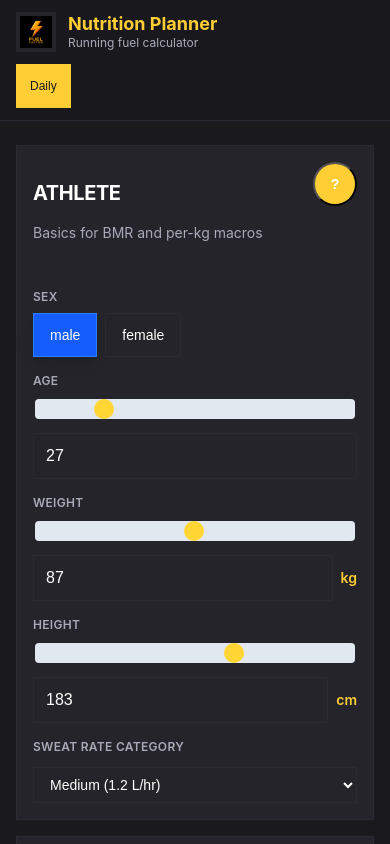
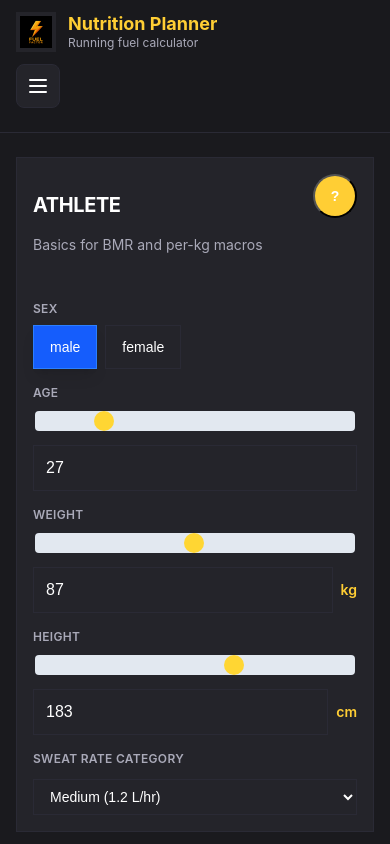
Before and after one commit to kaynejohns/nutrition-planner, a React (Vite) app: page / in a window 390 px wide. Shown: the top 844 px of the page. Built offline with nearby package versions, Linux system fonts and the light colour scheme; what netlify-identity-widget would draw is missing.

Commit message:
Add responsive hamburger menu for mobile navigation

```diff
--- a/src/App.jsx
+++ b/src/App.jsx
@@ -500,6 +500,7 @@ export default function App(){
   const [dark, setDark] = useState(Boolean(initial.dark));
   const [tab, setTab] = useState("daily"); // daily | race | hydration | performance
   const [isPremium, setIsPremium] = useState(false); // Premium feature flag
+  const [isMenuOpen, setIsMenuOpen] = useState(false); // Mobile menu state
 
   // Handle premium upgrade - simple toggle for everyone
   const handleUpgrade = () => {
@@ -1768,10 +1769,28 @@ export default function App(){
                 <div className="text-xs sm:text-sm text-[#A9A9B8]">Running fuel calculator</div>
               </div>
             </div>
+            {/* Hamburger menu button - mobile only */}
+            <button
+              onClick={() => setIsMenuOpen(!isMenuOpen)}
+              className="md:hidden w-10 h-10 rounded-lg bg-[#24242A] border border-[#2A2A35] flex items-center justify-center hover:bg-[#2A2A35] transition-colors"
+              aria-label="Main menu"
+              aria-expanded={isMenuOpen}
+            >
+              <svg className="w-6 h-6 text-[#FFFFFF]" fill="none" stroke="currentColor" viewBox="0 0 24 24">
+                {isMenuOpen ? (
+                  <path strokeLinecap="round" strokeLinejoin="round" strokeWidth={2} d="M6 18L18 6M6 6l12 12" />
+                ) : (
+                  <path strokeLinecap="round" strokeLinejoin="round" strokeWidth={2} d="M4 6h16M4 12h16M4 18h16" />
+                )}
+              </svg>
+            </button>
           </div>
         </div>
+
+        {/* Navigation - Desktop tabs always visible, Mobile menu animated */}
         <div className="max-w-7xl mx-auto px-4 sm:px-6 pb-3 sm:pb-4">
-          <div className="flex flex-wrap gap-2">
+          {/* Desktop tabs */}
+          <div className="hidden md:flex flex-wrap gap-2">
             {[
               {id:"daily",label:"Daily", icon:"📊", premium:false},
               {id:"traininglog",label:"Training", icon:"🏃", premium:true},
@@ -1793,6 +1812,45 @@ export default function App(){
               </button>
             ))}
           </div>
+
+          {/* Mobile menu */}
+          <AnimatePresence>
+            {isMenuOpen && (
+              <motion.div
+                initial={{ opacity: 0, height: 0 }}
+                animate={{ opacity: 1, height: "auto" }}
+                exit={{ opacity: 0, height: 0 }}
+                transition={{ duration: 0.2 }}
+                className="md:hidden overflow-hidden"
+              >
+                <div className="flex flex-col gap-2 pt-2">
+                  {[
+                    {id:"daily",label:"Daily", icon:"📊", premium:false},
+                    {id:"traininglog",label:"Training", icon:"🏃", premium:true},
+                    {id:"race",label:"Race Week", icon:"🏁", premium:true},
+                    {id:"hydration",label:"Hydration", icon:"💧", premium:true},
+                    {id:"coach",label:"Coach", icon:"💡", premium:true},
+                    {id:"reports",label:"Reports", icon:"📈", premium:true},
+                  ].filter(t => t.id === 'daily' || isPremium || !t.premium).map(t => (
+                    <button
+                      key={t.id}
+                      onClick={() => {
+                        setTab(t.id);
+                        setIsMenuOpen(false);
+                      }}
+                      className={`w-full px-4 py-3 text-sm font-medium transition-all rounded-card border-2 ${
+                        tab===t.id
+                          ? "bg-[#FFCE34] text-[#1A1A1E] border-[#FFCE34] shadow-soft font-bold"
+                          : "bg-[#24242A] text-[#A9A9B8] border-[#2A2A35] hover:bg-[#2A2A35] hover:text-[#FFFFFF]"
+                      }`}
+                    >
+                      {t.icon} {t.label}
+                    </button>
+                  ))}
+                </div>
+              </motion.div>
+            )}
+          </AnimatePresence>
         </div>
       </header>
 
```
